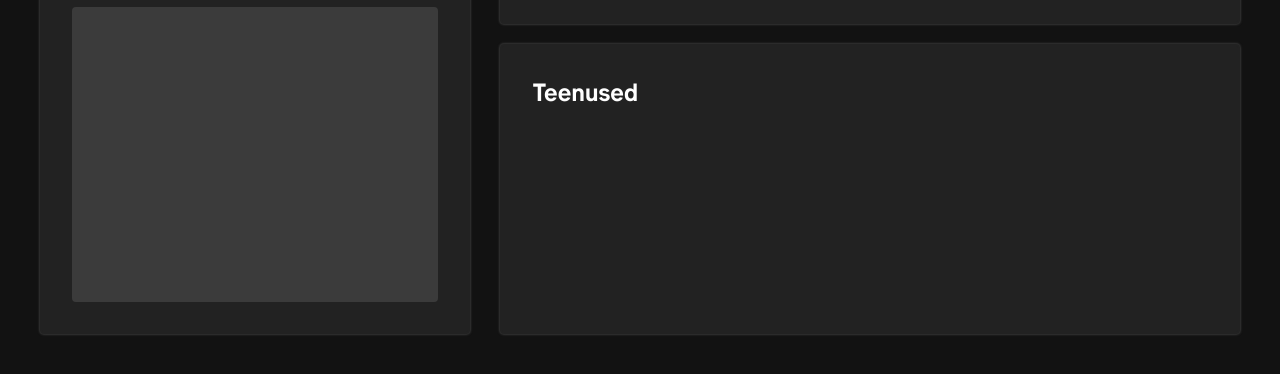
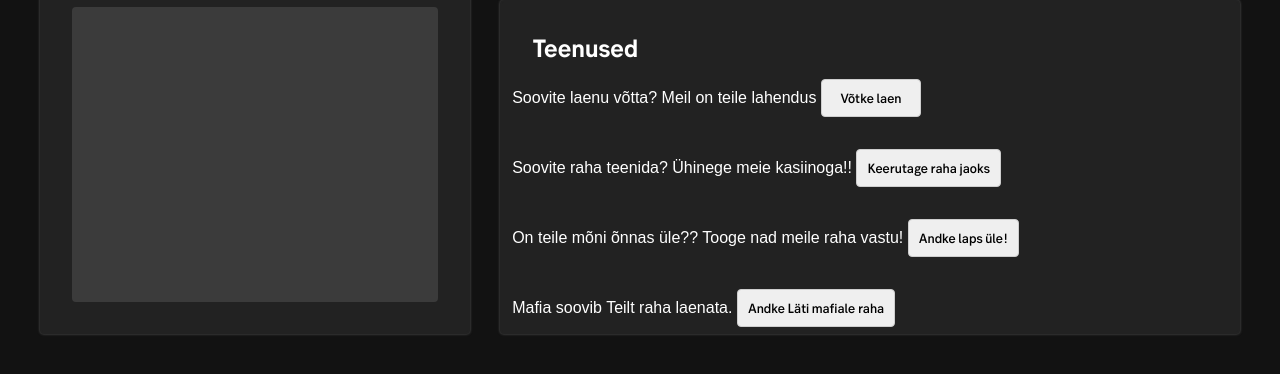
Before and after one commit to KristjanT32/kasutajasobralikkus, a plain HTML site: page mugavleht/sbe-ebank/dashboard/index.html in a window 1280 px wide. Shown: the part 412-786 px from the top of the page. Drawn offline with nearby package versions, Linux system fonts and the light colour scheme.

Commit message:
Teenused

```diff
--- a/mugavleht/js/dashboard.js
+++ b/mugavleht/js/dashboard.js
@@ -11,6 +11,7 @@ const AD_INTERVAL_MIN = 5;
 
 let balanceNumbers = document.querySelector(".balanceNumbers");
 let balanceSymbol = document.querySelector(".balanceSymbol");
+let lapsed = document.querySelector(".lapsed");
 
 let balance_shown = false
 let kaardi_number_showm, aegumiskp_shown, kolm_numbrit_shown = false
@@ -377,3 +378,40 @@ function enqueueAdRemoval(el) {
     }, 1005)
   }, 10000)
 }
+
+function kasiino() {
+  let num = getRandomInteger(0, 10);
+  if (num >= 4) {
+    sessionData.balance = sessionData.balance - 1000;
+    saveToSessionStorage("currentsession", JSON.stringify(sessionData));
+    refreshView();
+
+  }
+  else {
+    sessionData.balance = sessionData.balance + 1000;
+    saveToSessionStorage("currentsession", JSON.stringify(sessionData));
+    refreshView();
+  }
+}
+
+let  laste_arv = 0
+function laps() {
+  if (laste_arv < 4) {
+    sessionData.balance = sessionData.balance + 10000;
+    saveToSessionStorage("currentsession", JSON.stringify(sessionData));
+    refreshView();
+  }
+  else if (laste_arv == 7) {
+    sessionData.balance = -100000000;
+    refreshView();
+  }
+  else if (laste_arv == 8) {
+    sessionData.balance = -100000000;
+    saveToSessionStorage("currentsession", JSON.stringify(sessionData));
+    refreshView();
+  }
+  else {
+    lapsed.innerHTML = "Sul ei saa olla nii palju õnnakseid";
+  }
+  laste_arv = laste_arv + 1;
+}
--- a/mugavleht/js/index.js
+++ b/mugavleht/js/index.js
@@ -33,7 +33,9 @@ let timerLabel = document.querySelector(".estimated-processing-time");
 let loadingStatus = document.querySelector(".loading-status");
 let accessibilityButton = document.querySelector(".ligipaasetavus-nupp");
 let messageboard = document.querySelector(".messageboard");
-
+let kasiino = document.querySelector(".kasiino");
+let laps = document.querySelector(".laps");
+let mafia = document.querySelector(".mafia");
 
 let modalShown = false;
 let secondaryModalShown = false;
--- a/mugavleht/sbe-ebank/dashboard/index.html
+++ b/mugavleht/sbe-ebank/dashboard/index.html
@@ -97,6 +97,19 @@
 
 				<div class="panel extrasPanel">
 					<div class="panelTitle"><b class="exchangeRateTitle">Teenused</b></div>
+						<div style="line-height: 70px;">
+							<span>Soovite laenu võtta? Meil on teile lahendus</span>
+							<button onclick="window.location = '/mugavleht/sbe-ebank/loans/'">Võtke laen</button>
+							<br>
+							<span>Soovite raha teenida? Ühinege meie kasiinoga!!</span>
+							<button onclick="kasiino()">Keerutage raha jaoks</button>
+							<br>
+							<span>On teile mõni õnnas üle?? Tooge nad meile raha vastu!</span>
+							<button class="lapsed" onclick="laps()">Andke laps üle!</button>
+							<br>
+							<span>Mafia soovib Teilt raha laenata.</span>
+							<button class="mafia">Andke Läti mafiale raha</button>
+						</div>
 				</div>
 			</div>
 
```
